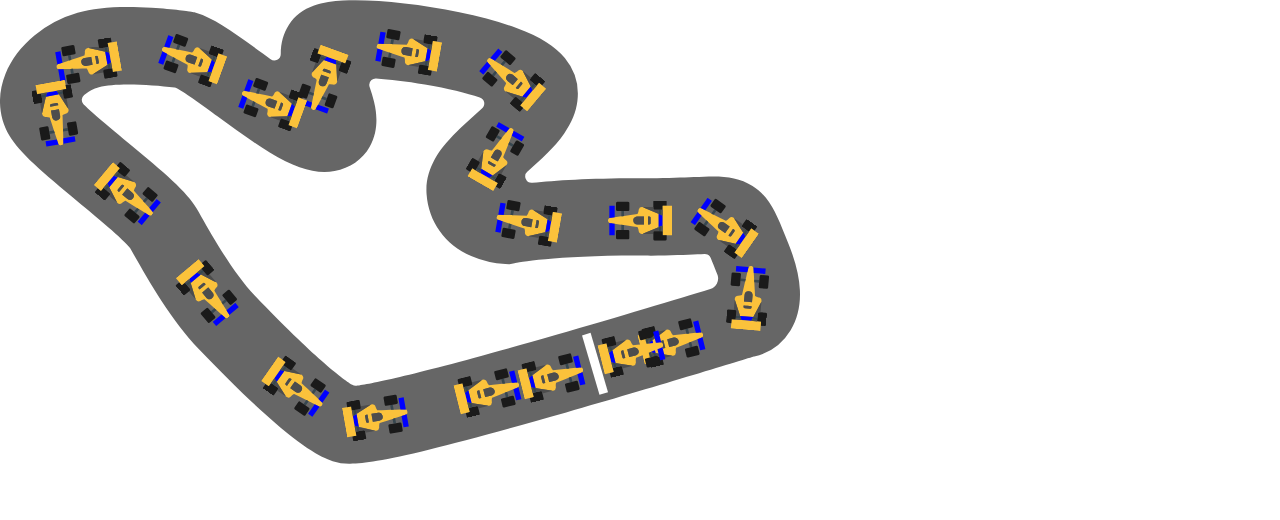
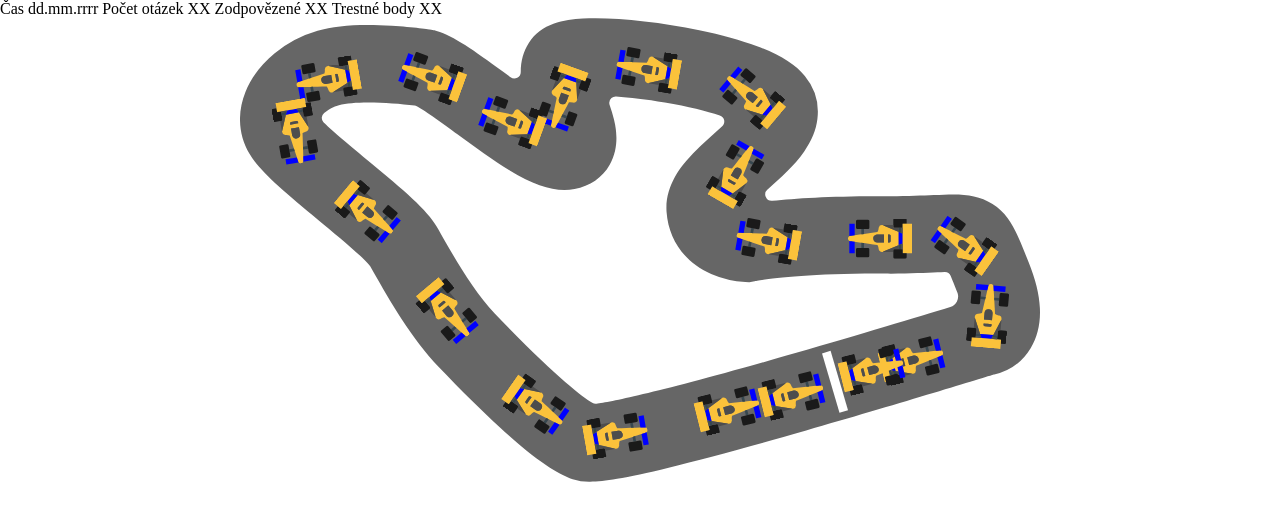
Before and after one commit to pslib-cz/2020l4web-app-mockup-OndrejNeduchal, a plain HTML site: page index.html in a window 1280 px wide. Drawn offline with Linux system fonts and the light colour scheme.

Commit message:
Commit 3

```diff
--- a/Styles/style.css
+++ b/Styles/style.css
@@ -1,9 +1,5 @@
 body {
     margin: 0;
-}
-.wrap {
-    width: 100vw;
-    height: 100vh;
 }
 .okruh {
     background: url(../Images/trasa_1.svg);
@@ -12,7 +8,7 @@ body {
     position: relative;
     width: 100vh;
     height: 62vh;
-    margin: 0;
+    margin: 0 auto;
 }
 .formule {
     position: absolute;
@@ -23,23 +19,23 @@ body {
     width: 8%;
     height: 8%;
 }
-.pos0 { left: 65%; bottom: 20%; transform: rotate(346deg)}
-.pos1 { left: 80%; bottom: 27%; transform: rotate(346deg)}
-.pos2 { left: 89.5%; bottom: 36%; transform: rotate(275deg)}
-.pos3 { left: 86.5%; bottom: 50%; transform: rotate(215deg)}
-.pos4 { left: 76%; bottom: 51.5%; transform: rotate(180deg)}
-.pos5 { left: 62%; bottom: 51%; transform: rotate(190deg)}
-.pos6 { left: 58%; bottom: 64.5%; transform: rotate(300deg)}
-.pos7 { left: 60%; bottom: 80%; transform: rotate(220deg)}
-.pos8 { left: 47%; bottom: 85.5%; transform: rotate(190deg)}
-.pos9 { left: 36.5%; bottom: 80%; transform: rotate(110deg)}
-.pos10 { left: 30%; bottom: 75%; transform: rotate(200deg)}
-.pos11 { left: 20%; bottom: 84%; transform: rotate(200deg)}
-.pos12 { left: 7%; bottom: 83.5%; transform: rotate(170deg)}
-.pos13 { left: 3%; bottom: 73%; transform: rotate(80deg)}
-.pos14 { left: 12%; bottom: 57%; transform: rotate(40deg)}
-.pos15 { left: 22%; bottom: 37%; transform: rotate(50deg)}
-.pos16 { left: 33%; bottom: 18%; transform: rotate(35deg)}
-.pos17 { left: 43%; bottom: 12%; transform: rotate(-10deg)}
-.pos18 { left: 57%; bottom: 17%; transform: rotate(-14deg)}
-.pos19 { left: 75%; bottom: 25%; transform: rotate(-14deg)}
+.pos0 { left: 65%; bottom: 20%; transform: rotate(346deg);}
+.pos1 { left: 80%; bottom: 27%; transform: rotate(346deg);}
+.pos2 { left: 89.5%; bottom: 36%; transform: rotate(275deg);}
+.pos3 { left: 86.5%; bottom: 50%; transform: rotate(215deg);}
+.pos4 { left: 76%; bottom: 51.5%; transform: rotate(180deg);}
+.pos5 { left: 62%; bottom: 51%; transform: rotate(190deg);}
+.pos6 { left: 58%; bottom: 64.5%; transform: rotate(300deg);}
+.pos7 { left: 60%; bottom: 80%; transform: rotate(220deg);}
+.pos8 { left: 47%; bottom: 85.5%; transform: rotate(190deg);}
+.pos9 { left: 36.5%; bottom: 80%; transform: rotate(110deg);}
+.pos10 { left: 30%; bottom: 75%; transform: rotate(200deg);}
+.pos11 { left: 20%; bottom: 84%; transform: rotate(200deg);}
+.pos12 { left: 7%; bottom: 83.5%; transform: rotate(170deg);}
+.pos13 { left: 3%; bottom: 73%; transform: rotate(80deg);}
+.pos14 { left: 12%; bottom: 57%; transform: rotate(40deg);}
+.pos15 { left: 22%; bottom: 37%; transform: rotate(50deg);}
+.pos16 { left: 33%; bottom: 18%; transform: rotate(35deg);}
+.pos17 { left: 43%; bottom: 12%; transform: rotate(-10deg);}
+.pos18 { left: 57%; bottom: 17%; transform: rotate(-14deg);}
+.pos19 { left: 75%; bottom: 25%; transform: rotate(-14deg);}
--- a/index.html
+++ b/index.html
@@ -10,7 +10,16 @@
 </head>
 
 <body>
-    <div class="wrap">
+    <div class="score">
+        <span>Čas</span>
+        <span>dd.mm.rrrr</span>
+        <span>Počet otázek</span>
+        <span>XX</span>
+        <span>Zodpovězené</span>
+        <span>XX</span>
+        <span>Trestné body</span>
+        <span>XX</span>
+    </div>
     <div class="okruh">
         <div class="formule pos0"></div>
         <div class="formule pos1"></div>
@@ -33,7 +42,8 @@
         <div class="formule pos18"></div>
         <div class="formule pos19"></div>
     </div>
-    </div>
+    <div class="otazky"></div>
+    <div class="menu"></div>
 </body>
 
 </html>
```
Also changed, not shown: Images/semafor - dve zelena.svg (added), Images/semafor - go.svg (added), Images/semafor - jedna zelena.svg (added), Images/semafor - tri zelena.svg (added), Images/semafor.svg. Lines whose indentation alone changed are shown as unchanged.
